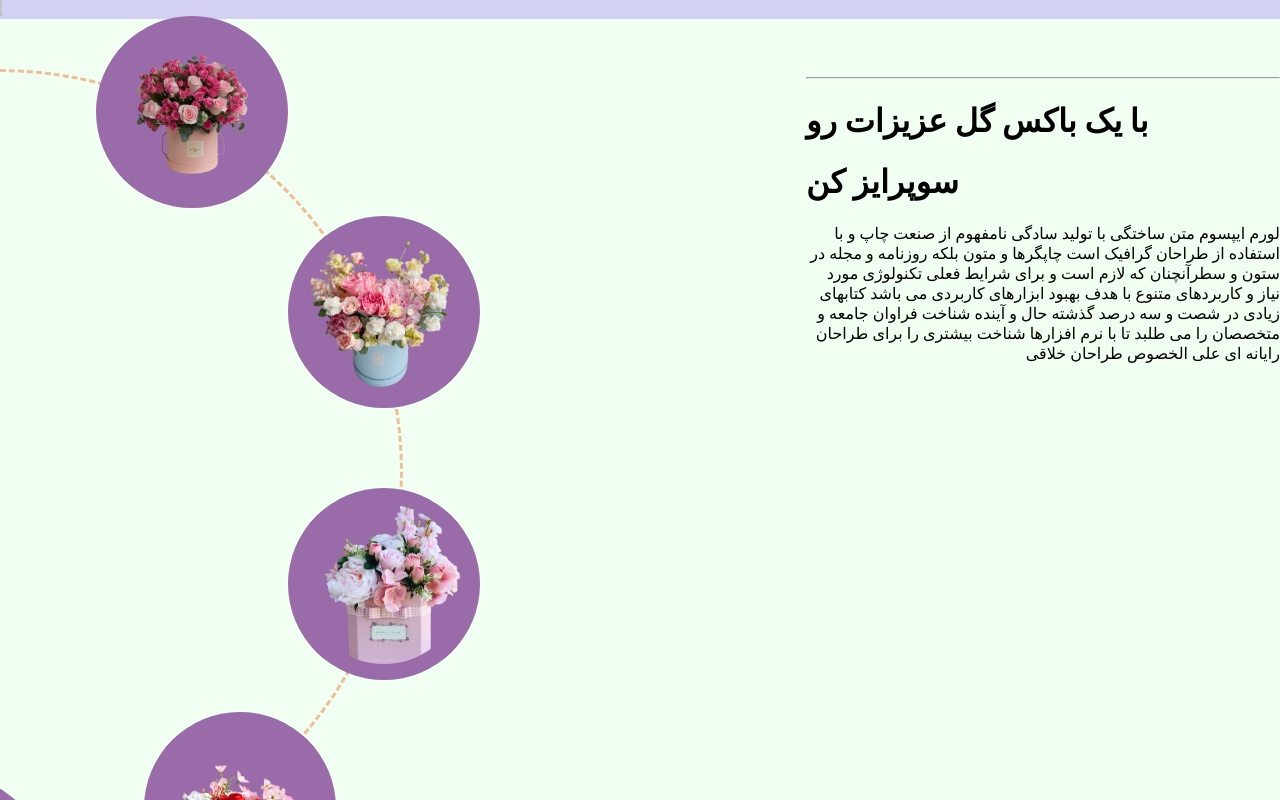
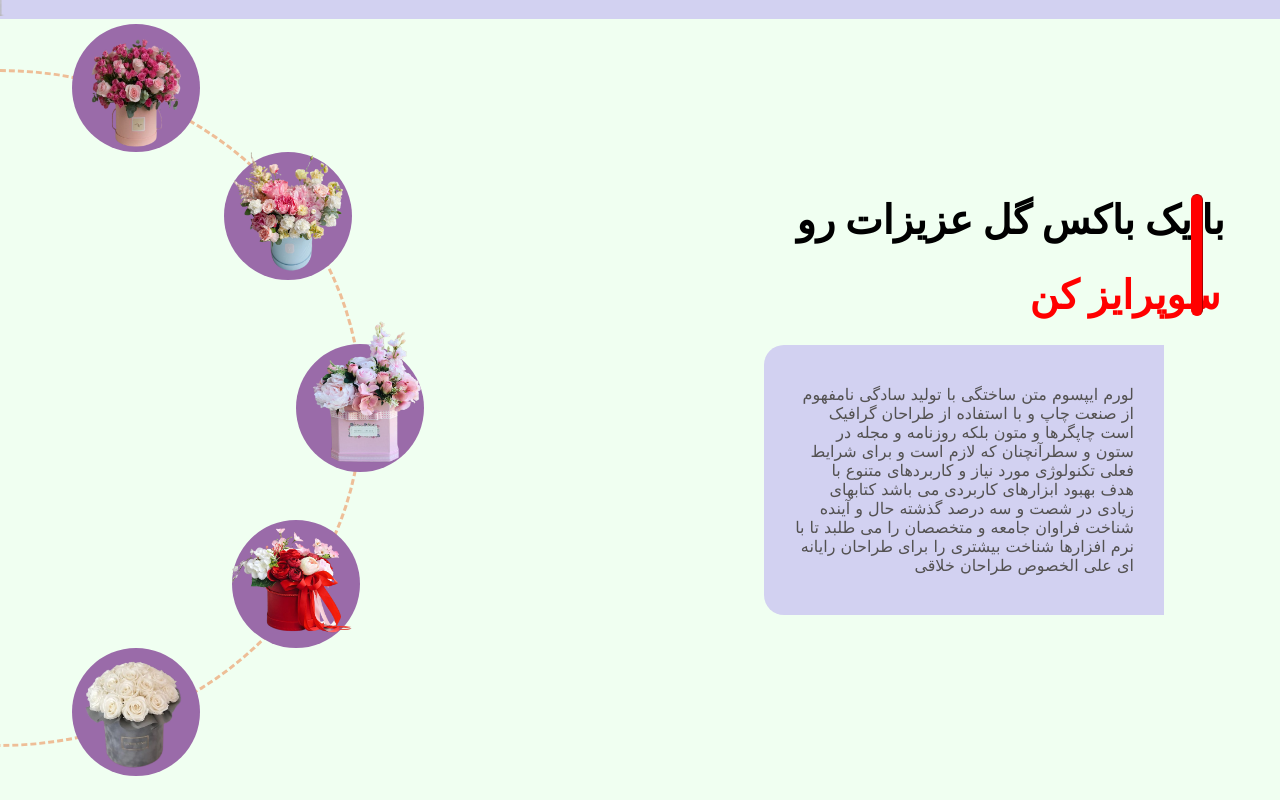
Before and after one commit to tinafazeli/Flowershop_vue, a Vue app in the folder flowershop/: page / in a window 1280 px wide. Shown: the part 2360-3160 px from the top of the page. Built offline with nearby package versions, Linux system fonts and the light colour scheme.

Commit message:
change circle slideshow style

```diff
--- a/flowershop/public/style.css
+++ b/flowershop/public/style.css
@@ -35,7 +35,7 @@ body{
 .giftBox{
     display: grid;
     grid-template-columns: auto auto;
-    height: 680px;
+    /* height: 100px; */
     margin-top: 50px;
 }
 .slideshow{
@@ -46,8 +46,8 @@ body{
     align-items: center;
 }
 .carusel{
-    width: 50rem;
-    height: 50rem;
+    width: 45rem;
+    height: 42rem;
     border: .2rem dashed #eebe97;
     border-radius: 100%;
     display: flex;
@@ -65,35 +65,112 @@ body{
 }
 .slide:nth-child(1) {
     bottom: -9rem;
-    right:19rem;
+    left:27rem;
 }
 .slide:nth-child(2) {
-    top:-3.5rem;
-    left: 31rem;
+    top:-3rem;
+    left: 27rem;
 }
 .slide:nth-child(3) {
-    top: 9rem;
-    right: -8rem;
+    top: 5rem;
+    right: -6.5rem;
 }
 .slide:nth-child(4) {
-    top:26rem;
-    left:43rem;
+    top:17rem;
+    left:41rem;
 }
 .slide:nth-child(5) {
-    top:40rem;
-    left:34rem;
+    top:28rem;
+    left:37rem;
+}
+.slide:nth-child(1) img{
+    height: 11rem;
+    bottom: 35px;
+    left:2px;
+}
+.slide:nth-child(2) img{
+    height: 9rem;
+}
+.slide:nth-child(3) img{
+    width: 7.5rem;
+    height: 10.5rem;
+    left:10px;
+    bottom: 25px;
+}
+.slide:nth-child(4) img{
+    width: 8rem;
+    height: 10rem;
+    bottom: 30px;
+}
+.slide:nth-child(5) img{
+    height: 10rem;
+    bottom: 40px;
+}
+
+.slide .circleback{
+    width: 8rem;
+    height: 8rem;
+    background-color: #9A6BA9;
+    border-radius: 80%;
 }
 .slide img {
-    width: 10rem;
-    height: 10rem;
-    background-color: #9A6BA9;
+    width: 8rem;
+    height: 11rem;
+    transition: transform 0.5s;
+    position: relative;
+    bottom: 5px;
+}
+.giftBox .gift-detail{
+    margin-top: 80px;
+    margin-right: 50px;
+}
+.giftBox .gift-detail h1{
+    font-weight:bolder;
+    font-size: 2.5rem;
+    padding-left: 7%;
+}
+.giftBox .gift-detail .secondtitr{
+    color: #FF0000;
+    padding-left: 57%;
+}
+.rotate2{
+    transform: rotate(90deg);
+    -webkit-transform: rotate(90deg);
+    -moz-transform: rotate(90deg);
+    background-color: #FF0000;
+    border-color: #FF0000;
+    border-radius: 150px !important;
+    width: 120px;
+    height: 10px;
+    position: relative;
+    left: 200px;
+    top:92px;
+    }
+.giftBox .gift-detail .detail-box{
+    background-color: #D2D1F1;
+    width: 400px;
+    border-top-left-radius: 20px;
+    border-bottom-left-radius: 20px;
+}
+.giftBox .gift-detail .detail-box p{
+    padding-top: 40px;
+    padding-bottom: 40px;
+    padding-left: 30px;
+    padding-right: 30px;
+    color: #535151;
+    font-family:Verdana, Geneva, Tahoma, sans-serif;
+}
+/* .slide img {
+    width: 9rem;
+    height: 9rem;
+    background-color: #936ca0;
     border-radius: 100%;
     object-fit: cover;
     transition: transform 0.5s;
     padding: 1rem;
-}
+} */
 
-.slide:nth-child(6) {
+/* .slide:nth-child(6) {
     bottom: 40rem;
     right: 21rem;
 }
@@ -108,15 +185,6 @@ body{
 .slide:nth-child(9){
     top:35rem;
     right: 35rem;
-}
-.slide img {
-    width: 10rem;
-    height: 10rem;
-    background-color: #9A6BA9;
-    border-radius: 100%;
-    object-fit: cover;
-    transition: transform 0.5s;
-    padding: 1rem;
 } */
 
 /* .gift .gift-detail{
--- a/flowershop/src/components/Home.vue
+++ b/flowershop/src/components/Home.vue
@@ -71,7 +71,7 @@
           <div class="slideshow">
             <div class="carusel">
               <div class="slide" v-for="x in giftItem" :key="x">
-              <img v-bind:src="x.src" alt="">
+                <div class="circleback"><img v-bind:src="x.src" alt=""></div>
               </div>
             </div>
           </div>
```
